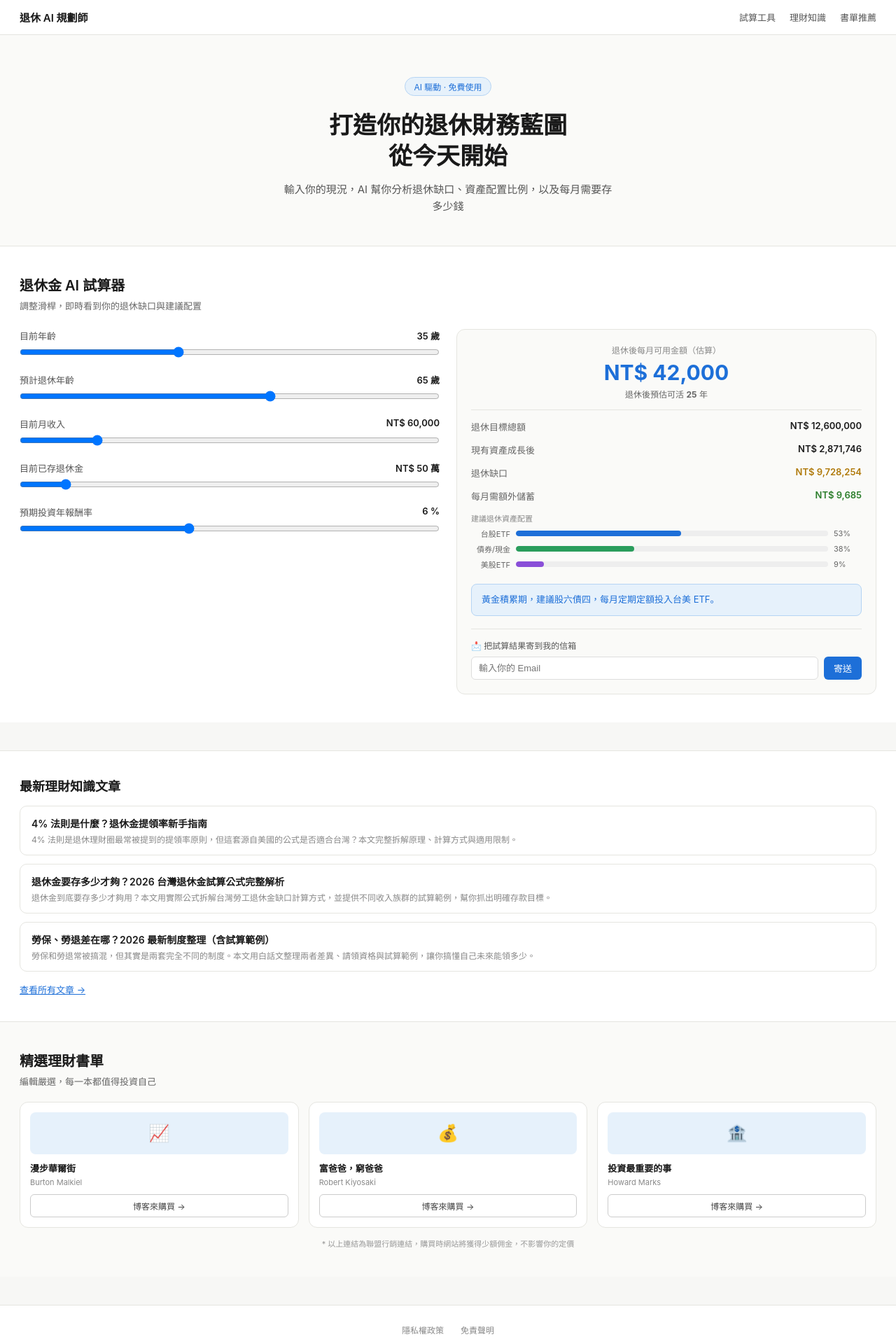
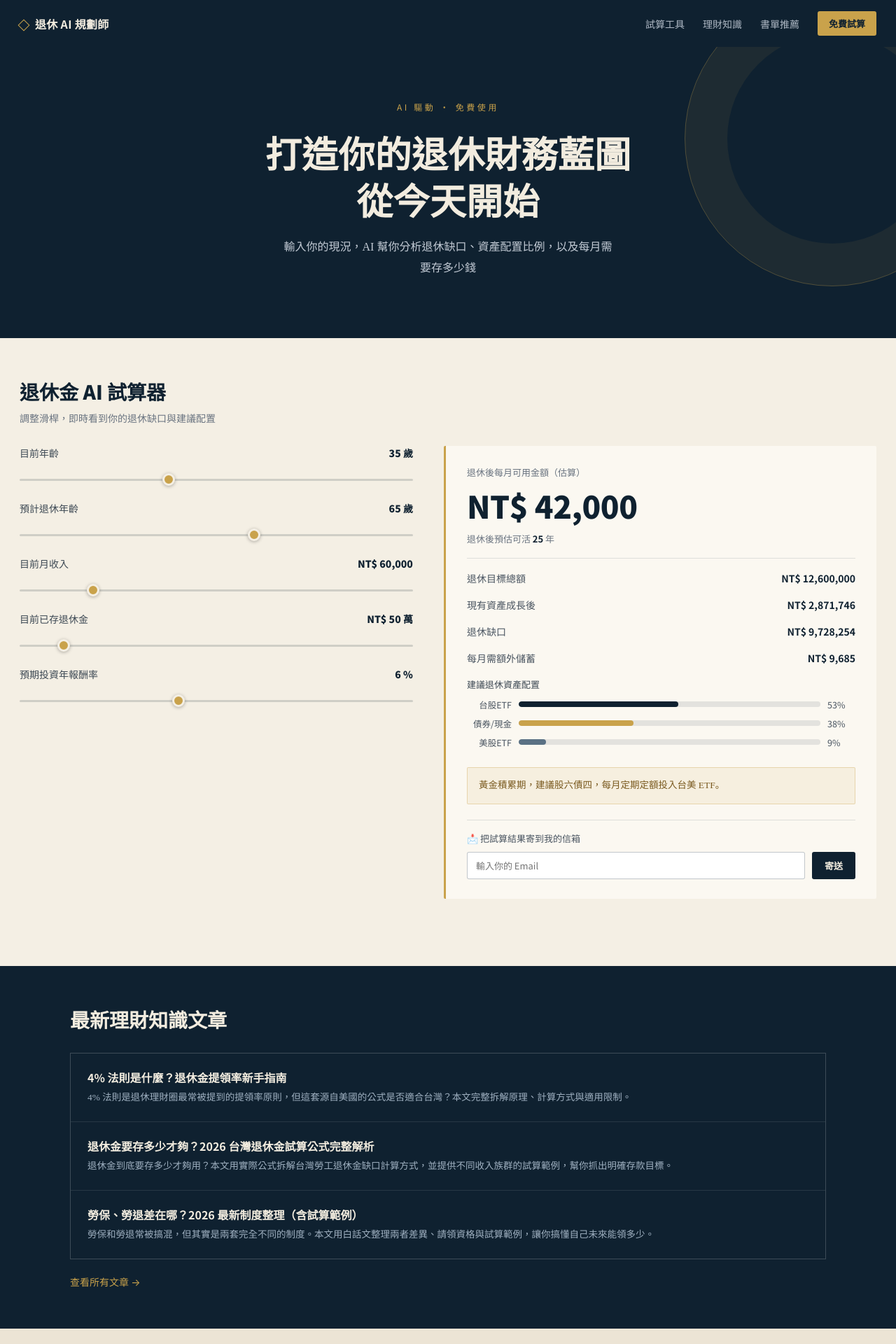
Before and after one commit to kevin806161-stack/retirement-planner, a Next.js app: page / in a window 1280 px wide. Shown: the top 1920 px of the page at 70% size. Built offline with nearby package versions, Linux system fonts and the light colour scheme.

Commit message:
Add files via upload

```diff
--- a/components/BookList.js
+++ b/components/BookList.js
@@ -8,7 +8,9 @@ export default function BookList() {
       <div className="book-grid">
         {affiliateBooks.map((b) => (
           <div className="book-card" key={b.id}>
-            <div className={`book-cover ${b.id}`}>{b.emoji}</div>
+            <div className={`book-cover ${b.id}`} aria-hidden="true">
+              {b.title.slice(0, 1)}
+            </div>
             <div className="book-title">{b.title}</div>
             <div className="book-author">{b.author}</div>
             <a
--- a/pages/_document.js
+++ b/pages/_document.js
@@ -12,6 +12,12 @@ export default function Document() {
           name="description"
           content="AI 驅動的退休金規劃與資產配置試算工具，免費試算你的退休缺口"
         />
+        <link rel="preconnect" href="https://fonts.googleapis.com" />
+        <link rel="preconnect" href="https://fonts.gstatic.com" crossOrigin="true" />
+        <link
+          href="https://fonts.googleapis.com/css2?family=Noto+Sans+TC:wght@400;500;700;900&family=Noto+Serif+TC:wght@400;500;600;700&display=swap"
+          rel="stylesheet"
+        />
       </Head>
       <body>
         <Main />
--- a/pages/index.js
+++ b/pages/index.js
@@ -19,6 +19,7 @@ export default function Home({ articles }) {
           <a href="#calc">試算工具</a>
           <Link href="/articles">理財知識</Link>
           <a href="#books">書單推薦</a>
+          <a href="#calc">免費試算</a>
         </div>
       </nav>
 
@@ -35,39 +36,50 @@ export default function Home({ articles }) {
       </div>
 
       {/* 計算結果下方廣告版位 */}
-      <div style={{ padding: "20px 28px" }}>
+      <div style={{ padding: "20px 28px", background: "#f4efe4" }}>
         <AdUnit slot={adsenseConfig.slots.belowCalculator} />
       </div>
 
-      <section style={{ padding: "36px 28px", background: "#fff", borderTop: "1px solid #e5e5e0" }}>
-        <h2 style={{ fontSize: "18px", fontWeight: 600, marginBottom: "16px" }}>最新理財知識文章</h2>
-        <div style={{ display: "flex", flexDirection: "column", gap: "12px" }}>
+      <section style={{ padding: "56px 28px", background: "#0f2130" }}>
+        <div style={{ maxWidth: "1080px", margin: "0 auto" }}>
+          <h2
+            style={{
+              fontFamily: "'Noto Sans TC', sans-serif",
+              fontSize: "clamp(22px, 4vw, 28px)",
+              fontWeight: 900,
+              color: "#f2ecdf",
+              marginBottom: "28px",
+            }}
+          >
+            最新理財知識文章
+          </h2>
+          <div style={{ display: "flex", flexDirection: "column", gap: "1px", background: "rgba(255,255,255,0.1)", border: "1px solid rgba(255,255,255,0.1)" }}>
             {articles.slice(0, 3).map((article) => (
               <Link
                 href={`/articles/${article.slug}`}
                 key={article.slug}
                 style={{
                   display: "block",
-                border: "1px solid #e5e5e0",
-                borderRadius: "10px",
-                padding: "14px 16px",
+                  background: "#0f2130",
+                  padding: "22px 24px",
                   textDecoration: "none",
                   color: "inherit",
                 }}
               >
-              <div style={{ fontSize: "14px", fontWeight: 600, marginBottom: "4px" }}>
+                <div style={{ fontFamily: "'Noto Sans TC', sans-serif", fontSize: "16px", fontWeight: 700, color: "#f2ecdf", marginBottom: "6px" }}>
                   {article.title}
                 </div>
-              <div style={{ fontSize: "12px", color: "#888" }}>{article.description}</div>
+                <div style={{ fontFamily: "'Noto Serif TC', serif", fontSize: "13.5px", color: "#9fb0c0", lineHeight: 1.7 }}>{article.description}</div>
               </Link>
             ))}
           </div>
           <Link
             href="/articles"
-          style={{ display: "inline-block", marginTop: "16px", fontSize: "13px", color: "#1d6fd8" }}
+            style={{ display: "inline-block", marginTop: "22px", fontSize: "14px", color: "#c9a24b", textDecoration: "none" }}
           >
             查看所有文章 →
           </Link>
+        </div>
       </section>
 
       <div id="books">
@@ -75,7 +87,7 @@ export default function Home({ articles }) {
       </div>
 
       {/* 文章內廣告版位（之後文章頁也可重複使用） */}
-      <div style={{ padding: "20px 28px" }}>
+      <div style={{ padding: "20px 28px", background: "#ece4d5" }}>
         <AdUnit slot={adsenseConfig.slots.inArticle} />
       </div>
 
--- a/styles/globals.css
+++ b/styles/globals.css
@@ -5,169 +5,306 @@
 }
 
 body {
-  font-family: -apple-system, "PingFang TC", "Microsoft JhengHei", system-ui, sans-serif;
-  background: #f7f7f5;
-  color: #1a1a1a;
+  font-family: "Noto Sans TC", -apple-system, "PingFang TC", "Microsoft JhengHei", system-ui, sans-serif;
+  background: #f4efe4;
+  color: #26333f;
+  -webkit-font-smoothing: antialiased;
 }
 
+a { color: inherit; }
+
+/* ---------- Nav ---------- */
 .nav {
   display: flex;
   align-items: center;
   justify-content: space-between;
-  padding: 14px 28px;
-  border-bottom: 1px solid #e5e5e0;
-  background: #fff;
+  padding: 16px 28px;
+  background: #0f2130;
+  position: sticky;
+  top: 0;
+  z-index: 20;
 }
-.nav-logo { font-size: 15px; font-weight: 600; }
-.nav-links { display: flex; gap: 20px; }
-.nav-links a { font-size: 13px; color: #555; text-decoration: none; }
+.nav-logo {
+  font-family: "Noto Sans TC", sans-serif;
+  font-size: 16px;
+  font-weight: 700;
+  color: #f2ecdf;
+  letter-spacing: 0.02em;
+}
+.nav-logo::before {
+  content: "";
+  display: inline-block;
+  width: 10px;
+  height: 10px;
+  margin-right: 10px;
+  border: 1.5px solid #c9a24b;
+  transform: rotate(45deg);
+  vertical-align: middle;
+}
+.nav-links { display: flex; align-items: center; gap: 26px; }
+.nav-links a { font-size: 14px; color: #aeb8c4; text-decoration: none; transition: color .2s; }
+.nav-links a:hover { color: #f2ecdf; }
+.nav-links a:last-child {
+  color: #0f2130;
+  background: #c9a24b;
+  padding: 8px 16px;
+  border-radius: 3px;
+  font-weight: 700;
+  font-size: 13px;
+}
+.nav-links a:last-child:hover { color: #0f2130; opacity: .9; }
+@media (max-width: 640px) {
+  .nav-links a:not(:last-child) { display: none; }
+}
 
+/* ---------- Hero ---------- */
 .hero {
-  padding: 60px 28px 44px;
+  padding: 72px 28px 84px;
   text-align: center;
-  background: #fafaf8;
-  border-bottom: 1px solid #e5e5e0;
+  background: #0f2130;
+  color: #f2ecdf;
+  position: relative;
+  overflow: hidden;
+}
+.hero::before {
+  content: "";
+  position: absolute;
+  right: -120px;
+  top: -80px;
+  width: 420px;
+  height: 420px;
+  border-radius: 50%;
+  border: 1px solid rgba(201, 162, 75, 0.35);
+  box-shadow: 0 0 0 60px rgba(201, 162, 75, 0.08) inset;
 }
 .hero-badge {
-  display: inline-flex;
+  display: inline-block;
   font-size: 12px;
-  color: #1d6fd8;
-  background: #e6f1fb;
-  border: 1px solid #b5d4f4;
-  padding: 4px 12px;
-  border-radius: 20px;
+  letter-spacing: 0.3em;
+  color: #c9a24b;
+  margin-bottom: 24px;
+  position: relative;
+}
+.hero h1 {
+  font-family: "Noto Sans TC", sans-serif;
+  font-size: clamp(30px, 6vw, 52px);
+  font-weight: 900;
+  line-height: 1.28;
   margin-bottom: 20px;
+  letter-spacing: 0.005em;
+  position: relative;
 }
-.hero h1 { font-size: 34px; font-weight: 600; line-height: 1.3; margin-bottom: 14px; }
-.hero-sub { font-size: 15px; color: #555; max-width: 480px; margin: 0 auto; line-height: 1.6; }
+.hero-sub {
+  font-family: "Noto Serif TC", serif;
+  font-size: 16px;
+  color: #c3cbd5;
+  max-width: 480px;
+  margin: 0 auto;
+  line-height: 1.9;
+  position: relative;
+}
 
-.calc-section { padding: 40px 28px; background: #fff; }
-.calc-section h2 { font-size: 20px; font-weight: 600; margin-bottom: 6px; }
-.calc-desc { font-size: 13px; color: #666; margin-bottom: 24px; }
+/* ---------- Calculator ---------- */
+.calc-section { padding: 56px 28px; background: #f4efe4; }
+.calc-section h2 {
+  font-family: "Noto Sans TC", sans-serif;
+  font-size: clamp(22px, 4vw, 28px);
+  font-weight: 900;
+  color: #0f2130;
+  margin-bottom: 8px;
+}
+.calc-desc { font-family: "Noto Serif TC", serif; font-size: 14px; color: #6a7480; margin-bottom: 30px; }
 
 .calc-grid {
   display: grid;
-  grid-template-columns: 1fr 1fr;
-  gap: 24px;
+  grid-template-columns: 1fr 1.1fr;
+  gap: 44px;
+  align-items: start;
 }
-@media (max-width: 700px) {
+@media (max-width: 760px) {
   .calc-grid { grid-template-columns: 1fr; }
 }
 
-.calc-inputs { display: flex; flex-direction: column; gap: 18px; }
+.calc-inputs { display: flex; flex-direction: column; gap: 24px; }
 .input-group label {
-  font-size: 13px;
-  color: #555;
+  font-size: 14px;
+  color: #3d4954;
   display: flex;
   justify-content: space-between;
-  margin-bottom: 6px;
+  margin-bottom: 11px;
 }
-.input-group label span { font-weight: 600; color: #1a1a1a; }
-.input-group input[type="range"] { width: 100%; }
+.input-group label span { font-weight: 900; color: #0f2130; }
+.input-group input[type="range"] {
+  width: 100%;
+  -webkit-appearance: none;
+  appearance: none;
+  height: 3px;
+  border-radius: 2px;
+  background: rgba(15, 33, 48, 0.16);
+  outline: none;
+  cursor: pointer;
+}
+.input-group input[type="range"]::-webkit-slider-thumb {
+  -webkit-appearance: none;
+  appearance: none;
+  width: 18px;
+  height: 18px;
+  border-radius: 50%;
+  background: #c9a24b;
+  border: 3px solid #f4efe4;
+  box-shadow: 0 1px 5px rgba(0, 0, 0, 0.3);
+  cursor: pointer;
+}
+.input-group input[type="range"]::-moz-range-thumb {
+  width: 15px;
+  height: 15px;
+  border-radius: 50%;
+  background: #c9a24b;
+  border: 3px solid #f4efe4;
+  cursor: pointer;
+}
 
 .calc-result {
-  background: #fafaf8;
-  border: 1px solid #e5e5e0;
-  border-radius: 12px;
-  padding: 20px;
+  background: #fbf8f1;
+  border-left: 3px solid #c9a24b;
+  border-radius: 2px;
+  padding: 28px 30px;
   display: flex;
   flex-direction: column;
-  gap: 14px;
+  gap: 18px;
 }
-.result-main { text-align: center; padding-bottom: 14px; border-bottom: 1px solid #e5e5e0; }
-.result-main .label { font-size: 12px; color: #888; margin-bottom: 6px; }
-.result-main .amount { font-size: 30px; font-weight: 700; color: #1d6fd8; }
-.result-main .sub { font-size: 12px; color: #666; margin-top: 4px; }
+.result-main { padding-bottom: 18px; border-bottom: 1px solid rgba(15, 33, 48, 0.12); }
+.result-main .label { font-size: 13px; color: #6a7480; margin-bottom: 6px; }
+.result-main .amount {
+  font-family: "Noto Sans TC", sans-serif;
+  font-size: clamp(32px, 5vw, 44px);
+  font-weight: 900;
+  color: #0f2130;
+  letter-spacing: -0.01em;
+}
+.result-main .sub { font-size: 13px; color: #6a7480; margin-top: 6px; }
+.result-main .sub strong { color: #0f2130; }
 
-.result-row { display: flex; justify-content: space-between; font-size: 13px; }
-.result-row span:first-child { color: #666; }
-.result-row span:last-child { font-weight: 600; }
-.result-row .warn { color: #b07a0b; }
-.result-row .good { color: #2a7d2a; }
+.result-row { display: flex; justify-content: space-between; font-size: 14px; }
+.result-row span:first-child { color: #4a5561; }
+.result-row span:last-child { font-weight: 700; color: #0f2130; }
+.result-row .warn { color: #a4562f; }
+.result-row .good { color: #c9a24b; }
 
-.mini-chart-label { font-size: 11px; color: #888; margin-bottom: 6px; }
-.bar-row { display: flex; align-items: center; gap: 8px; margin-bottom: 6px; font-size: 11px; }
-.bar-row .bar-label { width: 56px; color: #666; text-align: right; flex-shrink: 0; }
-.bar-track { flex: 1; height: 8px; background: #eee; border-radius: 4px; overflow: hidden; }
+.mini-chart-label { font-size: 13px; color: #3d4954; margin-bottom: 10px; }
+.bar-row { display: flex; align-items: center; gap: 10px; margin-bottom: 8px; font-size: 12.5px; }
+.bar-row .bar-label { width: 64px; color: #4a5561; text-align: right; flex-shrink: 0; }
+.bar-track { flex: 1; height: 8px; background: rgba(15, 33, 48, 0.1); border-radius: 4px; overflow: hidden; }
 .bar-fill { height: 100%; border-radius: 4px; }
-.bar-fill.self { background: #1d6fd8; }
-.bar-fill.labor { background: #2a9d5c; }
-.bar-fill.invest { background: #8a4fd8; }
-.bar-row .bar-val { width: 40px; color: #666; }
+.bar-fill.self { background: #0f2130; }
+.bar-fill.labor { background: #c9a24b; }
+.bar-fill.invest { background: #5a7184; }
+.bar-row .bar-val { width: 40px; color: #4a5561; }
 
 .ai-tip {
-  background: #e6f1fb;
-  border: 1px solid #b5d4f4;
-  border-radius: 8px;
-  padding: 12px 14px;
-  font-size: 13px;
-  color: #1d6fd8;
-  line-height: 1.5;
+  background: rgba(201, 162, 75, 0.1);
+  border: 1px solid rgba(201, 162, 75, 0.35);
+  border-radius: 2px;
+  padding: 14px 16px;
+  font-family: "Noto Serif TC", serif;
+  font-size: 13.5px;
+  color: #7a5a1f;
+  line-height: 1.7;
 }
 
-.books { padding: 40px 28px; background: #fafaf8; border-top: 1px solid #e5e5e0; }
-.books h2 { font-size: 20px; font-weight: 600; margin-bottom: 6px; }
-.books-sub { font-size: 13px; color: #666; margin-bottom: 20px; }
+/* ---------- Books ---------- */
+.books { padding: 56px 28px; background: #ece4d5; }
+.books h2 {
+  font-family: "Noto Sans TC", sans-serif;
+  font-size: clamp(22px, 4vw, 28px);
+  font-weight: 900;
+  color: #0f2130;
+  margin-bottom: 8px;
+  text-align: center;
+}
+.books-sub { font-size: 14px; color: #6a7480; margin-bottom: 30px; text-align: center; }
 .book-grid {
   display: grid;
-  grid-template-columns: repeat(auto-fit, minmax(160px, 1fr));
-  gap: 14px;
+  grid-template-columns: repeat(auto-fit, minmax(180px, 1fr));
+  gap: 22px;
+  max-width: 820px;
+  margin: 0 auto;
 }
-.book-card { background: #fff; border: 1px solid #e5e5e0; border-radius: 12px; padding: 14px; }
-.book-cover { height: 60px; border-radius: 8px; margin-bottom: 10px; display: flex; align-items: center; justify-content: center; font-size: 24px; background: #e6f1fb; }
-.book-title { font-size: 13px; font-weight: 600; margin-bottom: 4px; }
-.book-author { font-size: 11px; color: #888; margin-bottom: 10px; }
+.book-card {
+  background: #fbf8f1;
+  border: 1px solid rgba(15, 33, 48, 0.14);
+  border-radius: 4px;
+  padding: 24px 20px;
+  text-align: center;
+}
+.book-cover {
+  height: 60px;
+  width: 44px;
+  margin: 0 auto 16px;
+  background: #0f2130;
+  border-bottom: 4px solid #c9a24b;
+  display: flex;
+  align-items: center;
+  justify-content: center;
+  font-family: "Noto Serif TC", serif;
+  font-size: 18px;
+  font-weight: 700;
+  color: #c9a24b;
+  font-size: 0; /* hide emoji glyph, kept for accessibility as alt-only */
+}
+.book-title { font-family: "Noto Sans TC", sans-serif; font-size: 16px; font-weight: 700; color: #0f2130; margin-bottom: 4px; }
+.book-author { font-size: 12px; color: #6a7480; margin-bottom: 14px; }
 .book-btn {
-  display: block;
+  display: inline-block;
+  font-size: 13px;
+  font-weight: 600;
+  color: #c9a24b;
+  text-decoration: none;
+  border: none;
+  background: none;
+  padding: 0;
+}
+.affiliate-note { font-size: 12px; color: #8a929b; margin-top: 22px; text-align: center; }
+
+/* ---------- Footer ---------- */
+.site-footer {
+  padding: 28px;
   text-align: center;
-  width: 100%;
-  font-size: 12px;
-  padding: 7px;
-  border-radius: 6px;
-  background: transparent;
-  border: 1px solid #ccc;
-  color: #444;
-  text-decoration: none;
-}
-.affiliate-note { font-size: 11px; color: #999; margin-top: 14px; text-align: center; }
-
-.site-footer {
-  padding: 24px 28px;
-  text-align: center;
-  border-top: 1px solid #e5e5e0;
-  background: #fff;
+  background: #0f2130;
 }
 .site-footer a {
-  font-size: 12px;
-  color: #888;
+  font-size: 13px;
+  color: #b4bcc6;
   text-decoration: none;
   margin: 0 12px;
 }
-.site-footer a:hover { color: #1d6fd8; }
+.site-footer a:hover { color: #c9a24b; }
 
-/* Email Subscribe */
+/* ---------- Email Subscribe (used on contact/other pages) ---------- */
 :global(.subscribe-box) {
-  background: #f0f7ff;
-  border: 1px solid #b5d4f4;
-  border-radius: 12px;
-  padding: 24px;
+  background: #fbf8f1;
+  border: 1px solid rgba(15, 33, 48, 0.14);
+  border-left: 3px solid #c9a24b;
+  border-radius: 2px;
+  padding: 28px;
   text-align: center;
 }
-:global(.subscribe-box .subscribe-icon) { font-size: 28px; margin-bottom: 8px; }
-:global(.subscribe-box h3) { font-size: 17px; font-weight: 600; margin-bottom: 6px; }
-:global(.subscribe-box p) { font-size: 13px; color: #555; margin-bottom: 16px; }
-:global(.subscribe-box .subscribe-row) { display: flex; gap: 8px; max-width: 400px; margin: 0 auto; }
+:global(.subscribe-box .subscribe-icon) { display: none; }
+:global(.subscribe-box h3) { font-family: "Noto Sans TC", sans-serif; font-size: 18px; font-weight: 700; color: #0f2130; margin-bottom: 8px; }
+:global(.subscribe-box p) { font-family: "Noto Serif TC", serif; font-size: 13.5px; color: #6a7480; margin-bottom: 18px; }
+:global(.subscribe-box .subscribe-row) { display: flex; gap: 10px; max-width: 400px; margin: 0 auto; }
 :global(.subscribe-box .subscribe-row input) {
-  flex: 1; border: 1px solid #ccc; border-radius: 8px;
-  padding: 9px 14px; font-size: 14px; outline: none;
+  flex: 1; border: 1px solid rgba(15, 33, 48, 0.25); border-radius: 3px;
+  padding: 10px 14px; font-size: 14px; outline: none; background: #fff;
+  font-family: "Noto Sans TC", sans-serif;
 }
-:global(.subscribe-box .subscribe-row input:focus) { border-color: #1d6fd8; }
+:global(.subscribe-box .subscribe-row input:focus) { border-color: #c9a24b; }
 :global(.subscribe-box .subscribe-row button) {
-  background: #1d6fd8; color: #fff; border: none;
-  border-radius: 8px; padding: 9px 20px; font-size: 14px; cursor: pointer;
-  white-space: nowrap;
+  background: #0f2130; color: #f2ecdf; border: none;
+  border-radius: 3px; padding: 10px 22px; font-size: 14px; cursor: pointer;
+  white-space: nowrap; font-weight: 700;
 }
 :global(.subscribe-box .subscribe-row button:disabled) { opacity: 0.6; }
-:global(.subscribe-box .note) { font-size: 11px; color: #999; margin-top: 10px; }
-:global(.subscribe-box .success) { font-size: 15px; color: #2a7d2a; padding: 12px; }
-:global(.subscribe-box .err) { font-size: 12px; color: #b94040; margin-top: 6px; }
+:global(.subscribe-box .note) { font-size: 11.5px; color: #8a929b; margin-top: 12px; }
+:global(.subscribe-box .success) { font-size: 15px; color: #7a8a3f; padding: 12px; }
+:global(.subscribe-box .err) { font-size: 12px; color: #a4562f; margin-top: 8px; }
```
Also changed, not shown: components/RetirementCalculator.js (+20 -16 lines), 1 other file (tests, documents, lock files or other folders). Lines whose indentation alone changed are shown as unchanged.
